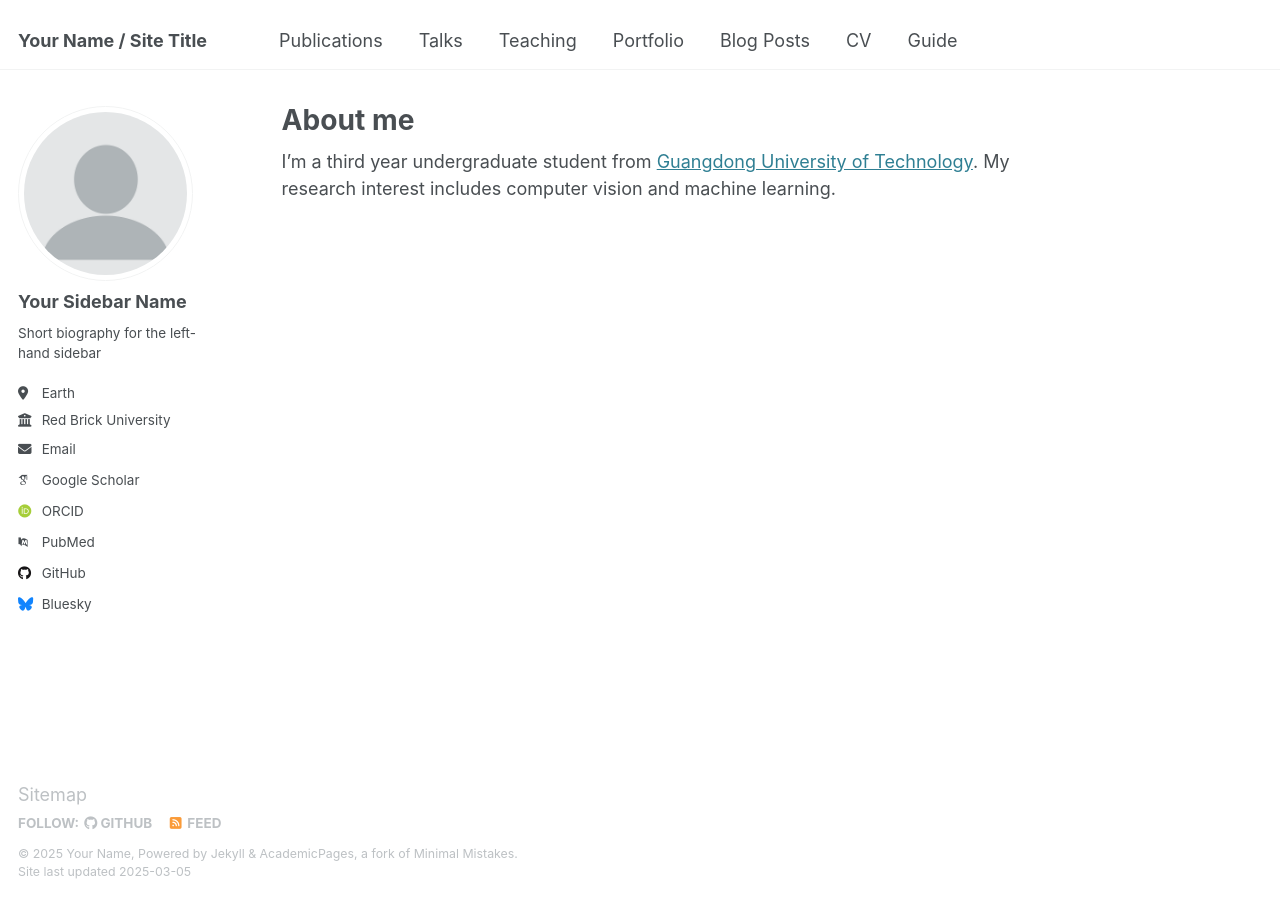
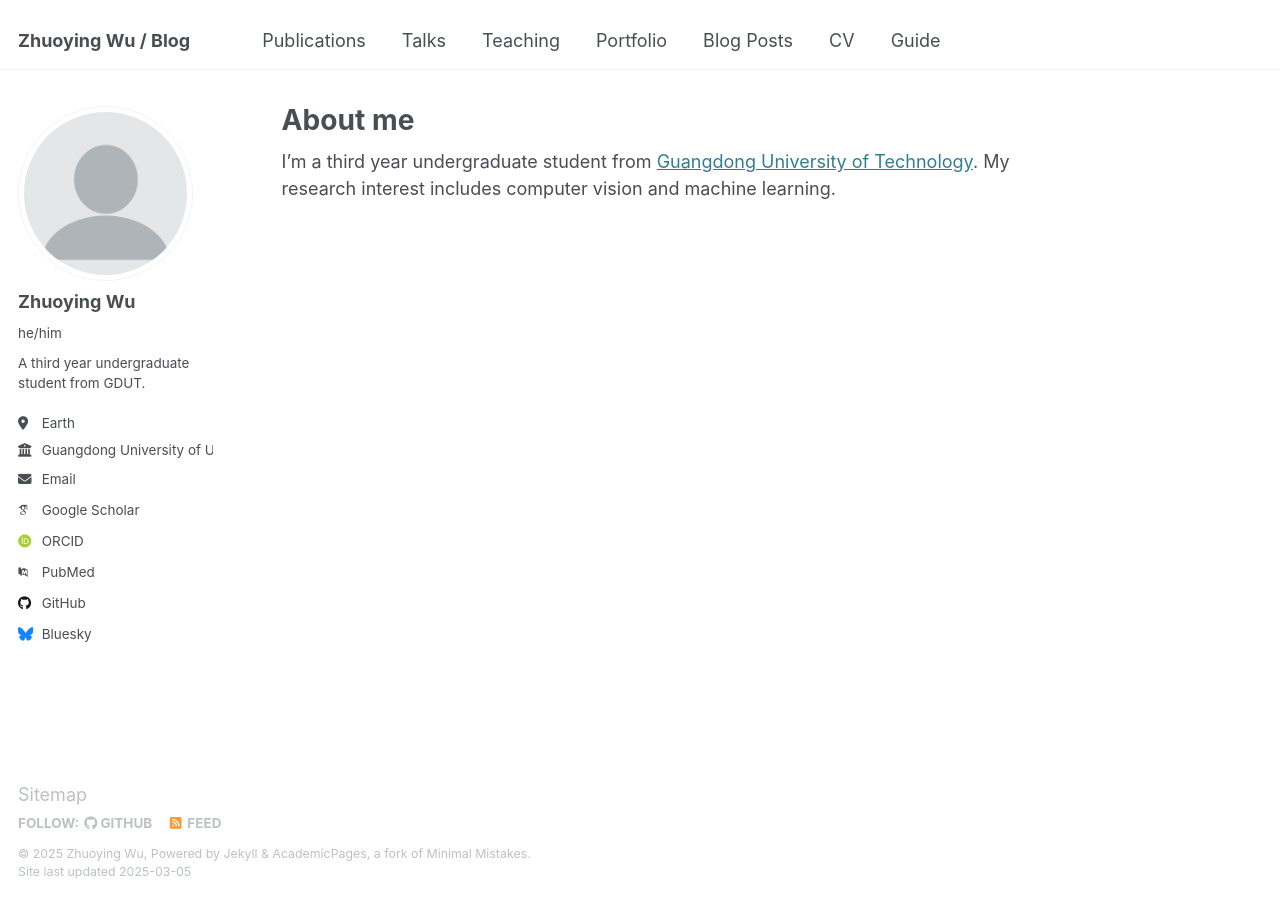
Before and after one commit to Seeeecret/zhuoyingwu.github.io, a Jekyll site: the page built from _pages/about.md, in a window 1280 px wide. Built offline with Jekyll 4.4.1, drawn with Linux system fonts in a browser that asks for light colours; some web fonts are replaced.

Commit message:
Update _config.yml

```diff
--- a/_config.yml
+++ b/_config.yml
@@ -9,11 +9,11 @@
 # Basic Site Settings
 locale                   : "en-US"
 site_theme               : "default"
-title                    : "Your Name / Site Title"
+title                    : "Zhuoying Wu / Blog"
 title_separator          : "-"
-name                     : &name "Your Name"
+name                     : &name "Zhuoying Wu"
 description              : &description "personal description"
-url                      : https://academicpages.github.io # the base hostname & protocol for your site e.g. "https://[your GitHub username].github.io"
+url                      : https://seeeecret.github.io/zhuoyingwu.github.io/ # the base hostname & protocol for your site e.g. "https://[your GitHub username].github.io"
 baseurl                  : "" # the subpath of your site, e.g. "/blog"
 repository               : "academicpages/academicpages.github.io"
 
@@ -23,13 +23,13 @@ repository               : "academicpages/academicpages.github.io"
 author:
   # Biographic information
   avatar           : "profile.png"
-  name             : "Your Sidebar Name"
-  pronouns         : # example: "she/her"
-  bio              : "Short biography for the left-hand sidebar"
+  name             : "Zhuoying Wu"
+  pronouns         : "he/him"
+  bio              : "A third year undergraduate student from GDUT."
   location         : "Earth"
-  employer         : "Red Brick University"
+  employer         : "Guangdong University of University"
   uri              : # URL
-  email            : "none@example.org"
+  email            : "3122004791@mail2.gdut.edu.cn"
 
   # Academic websites
   arxiv            : # URL - Update with the correct link to your profile
```
